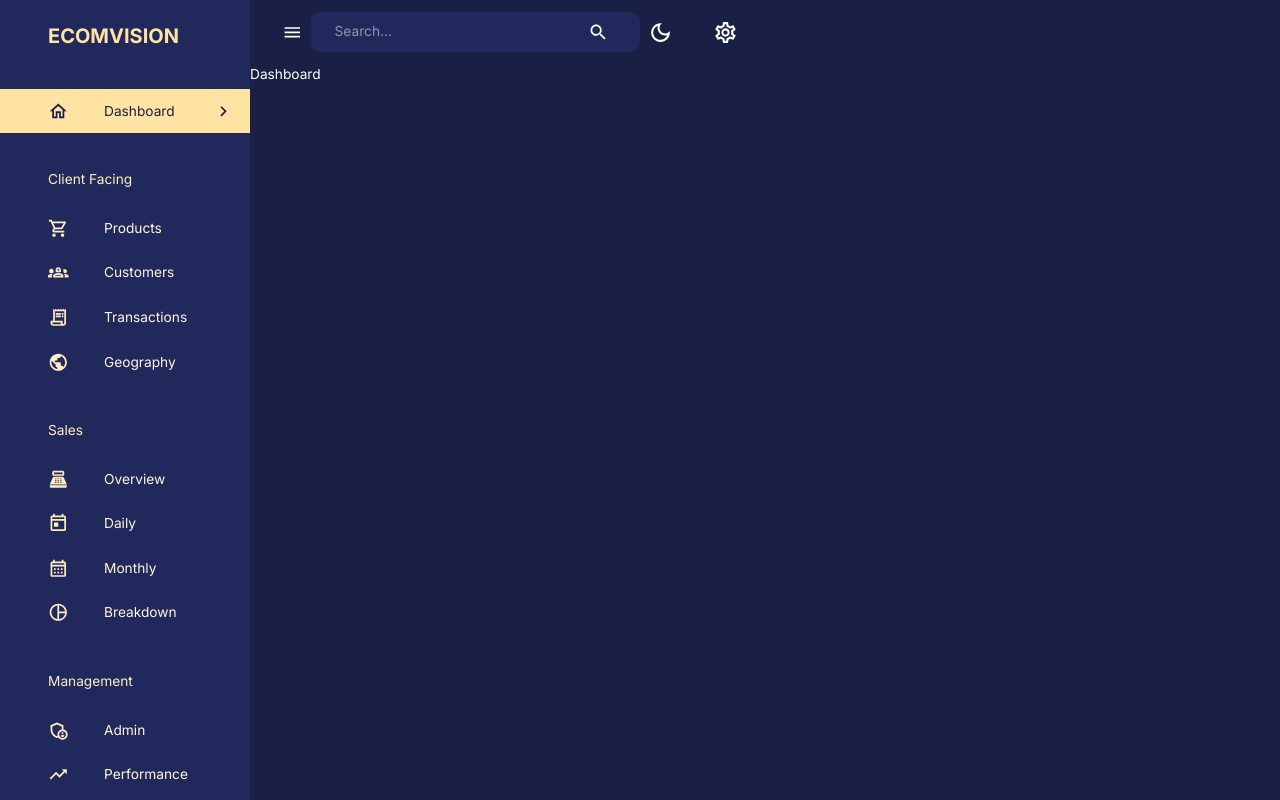
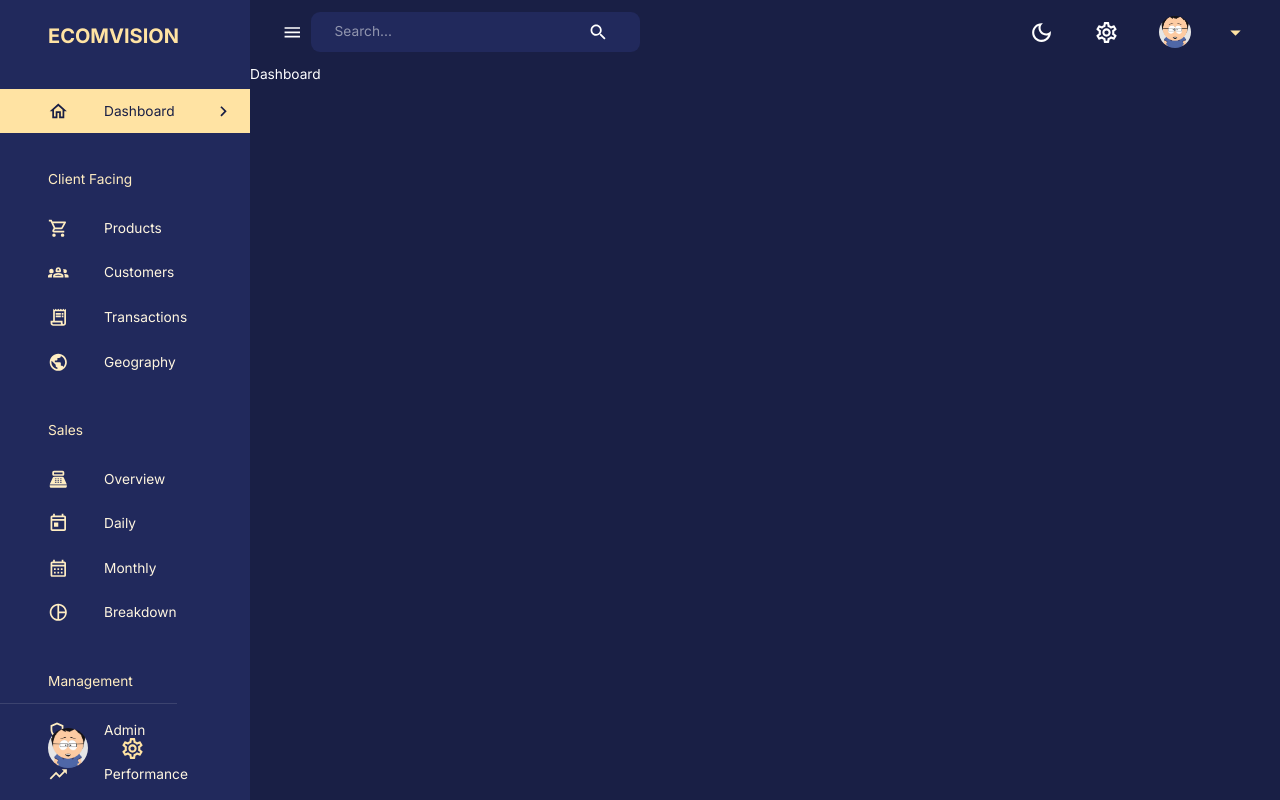
Before and after one commit to samlee088/react-admin-fullStack-dashboard, a React (Create React App) app in the folder client/: page /dashboard in a window 1280 px wide. Built offline with nearby package versions, Linux system fonts and the light colour scheme; no server answers.

Commit message:
rendering of profiles in navbar and sidebar

```diff
--- a/client/src/components/Navbar.jsx
+++ b/client/src/components/Navbar.jsx
@@ -11,16 +11,33 @@
 import { useDispatch } from 'react-redux';
 import { setMode } from 'state';
 import profileImage from 'assets/profile.png';
-import { AppBar, InputBase, Toolbar, useTheme, IconButton } from '@mui/material';
+import {
+    AppBar,
+    Button,
+    Box,
+    Typography,
+    IconButton,
+    InputBase,
+    Toolbar,
+    Menu,
+    MenuItem,
+    useTheme,
+} from "@mui/material";
 
 
 
 const Navbar = ({
+    user,
     isSidebarOpen,
     setIsSidebarOpen,
 }) => {
     const dispatch = useDispatch();
     const theme = useTheme();
+
+    const [anchorEl, setAnchorEl] = useState(null);
+    const isOpen = Boolean(anchorEl);
+    const handleClick = (event) => setAnchorEl(event.currentTarget);
+    const handleClose = () => setAnchorEl(null)
 
 
   return (
@@ -51,6 +68,7 @@
                     </IconButton>
                 </FlexBetween>
             </FlexBetween>
+
             {/* Right Side of Navbar */}
             <FlexBetween gap='1.5rem'>
                 <IconButton onClick={() => dispatch(setMode())}>
@@ -63,6 +81,61 @@
                 <IconButton>
                     <SettingsOutlined sx={{ fontSize: '25px'}} />
                 </IconButton>
+
+                <FlexBetween>
+                    <Button
+                        onClick={handleClick}
+                        sx= {{
+                            display: 'flex',
+                            justifyContent: 'space-between',
+                            alignItems: 'center',
+                            textTransform: 'none',
+                            gap: '1rem'
+                        }}
+                    >
+                        <Box
+                            component='img'
+                            alt='profile'
+                            src={profileImage}
+                            height='32px'
+                            width='32px'
+                            borderRadius='50%'
+                            sx={{objectFit: 'cover'}}
+                        />
+                        <Box textAlign='left'>
+                            <Typography
+                            fontWeight='bold'
+                            fontSize='0.rem'
+                            sx={{
+                                color: theme.palette.secondary[100]
+                            }}
+                            >
+                            {user.name}
+                            </Typography>
+                            <Typography
+                            fontSize='0.75rem'
+                            sx={{
+                                color: theme.palette.secondary[200]
+                            }}
+                            >
+                            {user.occupation}
+                            </Typography>
+
+                            </Box>
+
+                            <ArrowDropDownOutlined
+                                sx={{
+                                    color: theme.palette.secondary[300],
+                                    fontSize: '25px'
+                                }}
+                            />
+                    </Button>
+                    <Menu anchorEl={anchorEl} open={isOpen} onClose={handleClose} anchorOrigin={{ vertical: 'bottom', horizontal: 'center'}}>
+                        <MenuItem onClick={{handleClose}}> Log Out </MenuItem>
+                    </Menu>
+                </FlexBetween>
+
+
             </FlexBetween>
 
 
--- a/client/src/components/Sidebar.jsx
+++ b/client/src/components/Sidebar.jsx
@@ -13,7 +13,7 @@
     useTheme
 } from '@mui/material'
 import {
-    SettingsLined,
+    SettingsOutlined,
     ChevronLeft,
     ChevronRightOutlined,
     HomeOutlined,
@@ -95,6 +95,7 @@
 
 
 const Sidebar = ({
+    user,
     drawerWidth,
     isSidebarOpen,
     setIsSidebarOpen,
@@ -184,6 +185,46 @@
                         })}
                     </List>
                 </Box>
+
+                <Box position='absolute' bottom='2rem'>
+                  <Divider />
+                  <FlexBetween textTransform='none' gap='1rem' m='1.5rem 2rem 0 3rem'>
+                    <Box
+                      component='img'
+                      alt='profile'
+                      src={profileImage}
+                      height='40px'
+                      width='40px'
+                      borderRadius='50%'
+                      sx={{objectFit: 'cover'}}
+                    />
+                      <Box textAlign='left'>
+                        <Typography
+                          fontWeight='bold'
+                          fontSize='0.9rem'
+                          sx={{
+                            color: theme.palette.secondary[100]
+                          }}
+                        >
+                          {user.name}
+                        </Typography>
+                        <Typography
+                          fontSize='0.8rem'
+                          sx={{
+                            color: theme.palette.secondary[200]
+                          }}
+                        >
+                          {user.occupation}
+                        </Typography>
+                      </Box>
+                      <SettingsOutlined
+                        sx={{
+                          color: theme.palette.secondary[300],
+                          fontSize: '25px'
+                        }}
+                      />
+                  </FlexBetween>
+                </Box>
             </Drawer>
         )}
 
--- a/client/src/scenes/layout/index.jsx
+++ b/client/src/scenes/layout/index.jsx
@@ -20,13 +20,15 @@
     return (
         <Box display={isNonMobile ? 'flex' : 'block' }width='100%' height='100%'>
             <Sidebar
+                user={data || {}}
                 isNonMobile={isNonMobile}
                 drawerWidth="250px"
                 isSidebarOpen={isSidebarOpen}
                 setIsSidebarOpen={setIsSidebarOpen}
             />
-            <Box>
+            <Box flexGrow={1} >
                 <Navbar
+                    user={data || {}}
                     isSidebarOpen={isSidebarOpen}
                     setIsSidebarOpen={setIsSidebarOpen}
                 />
```
